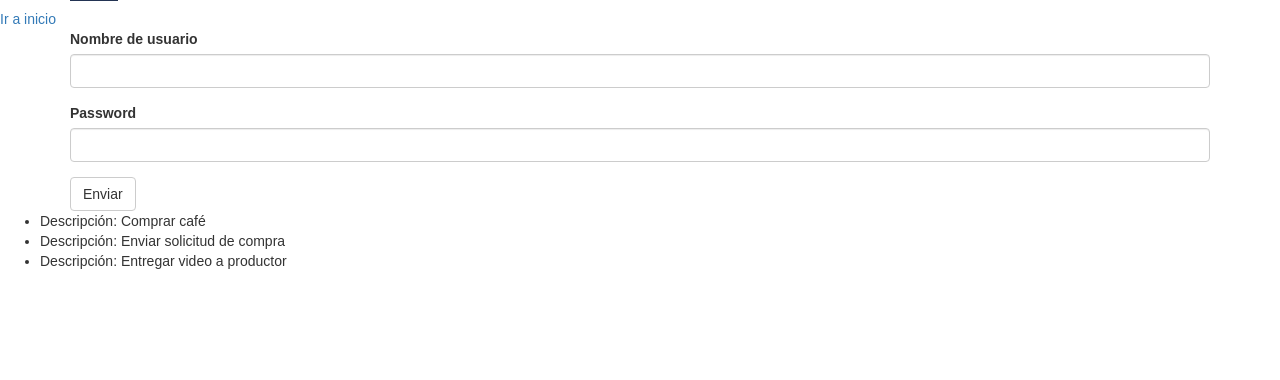
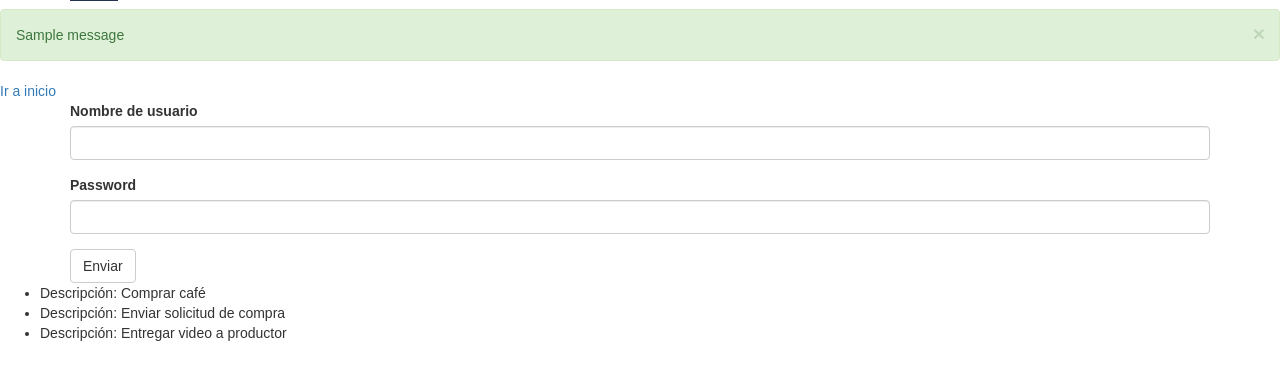
Before and after one commit to Draero/flask-platzi, a Flask app: page /hello in a window 1280 px wide. Shown: the part 63-443 px from the top of the page. Run offline with Flask 2, Linux system fonts and the light colour scheme; one stand-in notice (Sample message) is shown; some libraries are stand-ins or nearby versions.

Commit message:
flash implemented

```diff
--- a/main.py
+++ b/main.py
@@ -1,5 +1,5 @@
 from crypt import methods
-from flask import Flask, request, make_response, redirect, render_template, session, url_for
+from flask import Flask, request, make_response, redirect, render_template, session, url_for, flash
 from flask_bootstrap import Bootstrap
 from flask_wtf import FlaskForm
 from wtforms.fields import StringField, PasswordField, SubmitField
@@ -50,6 +50,8 @@ def hello():
     if login_form.validate_on_submit():
         username = login_form.username.data
         session['username'] = username
+
+        flash('Nombre de usuario registrado con éxito!')
         return redirect(url_for('index'))
 
     return render_template('hello.html', **context)
--- a/templates/base.html
+++ b/templates/base.html
@@ -10,5 +10,16 @@
     {% block navbar %}
         {% include 'navbar.html' %}
     {% endblock %}
+
+    {% for message in get_flashed_messages() %}
+        <div class="alert alert-success alert-dismissible">
+            <button type="button" data-dismiss="alert" class="close">&times;</button>
+            {{ message }}
+        </div>
+    {% endfor %}
+
     {% block content %}{% endblock %}
+    {% block scripts %}
+        {{ super() }}
+    {% endblock %}
 {% endblock %}
```
